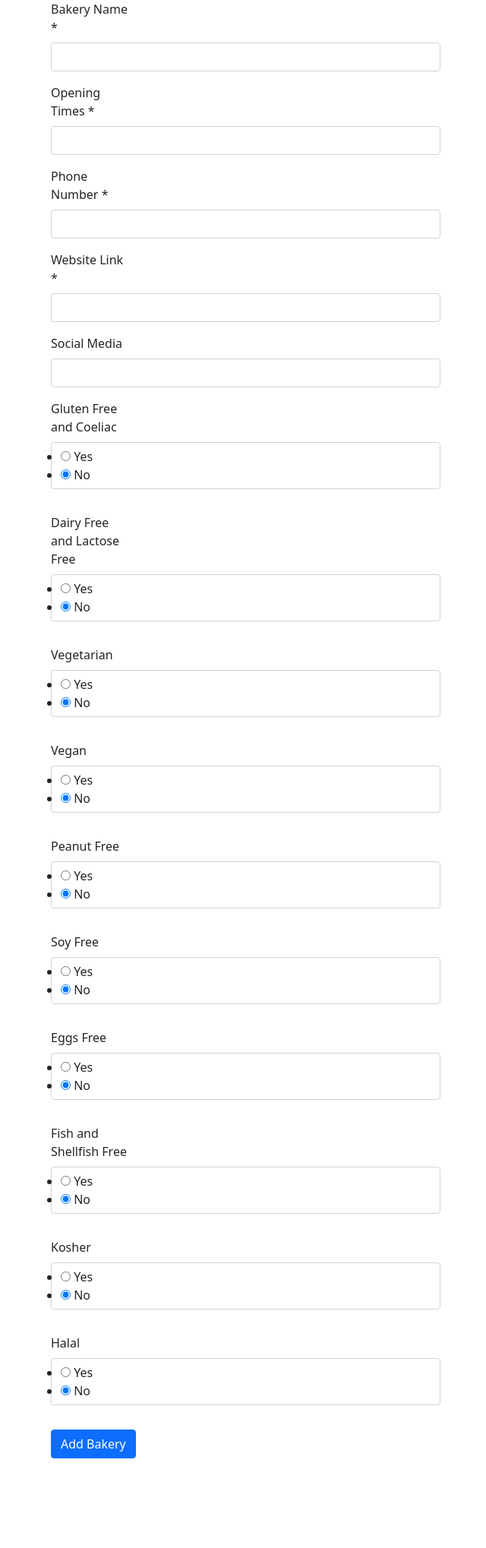
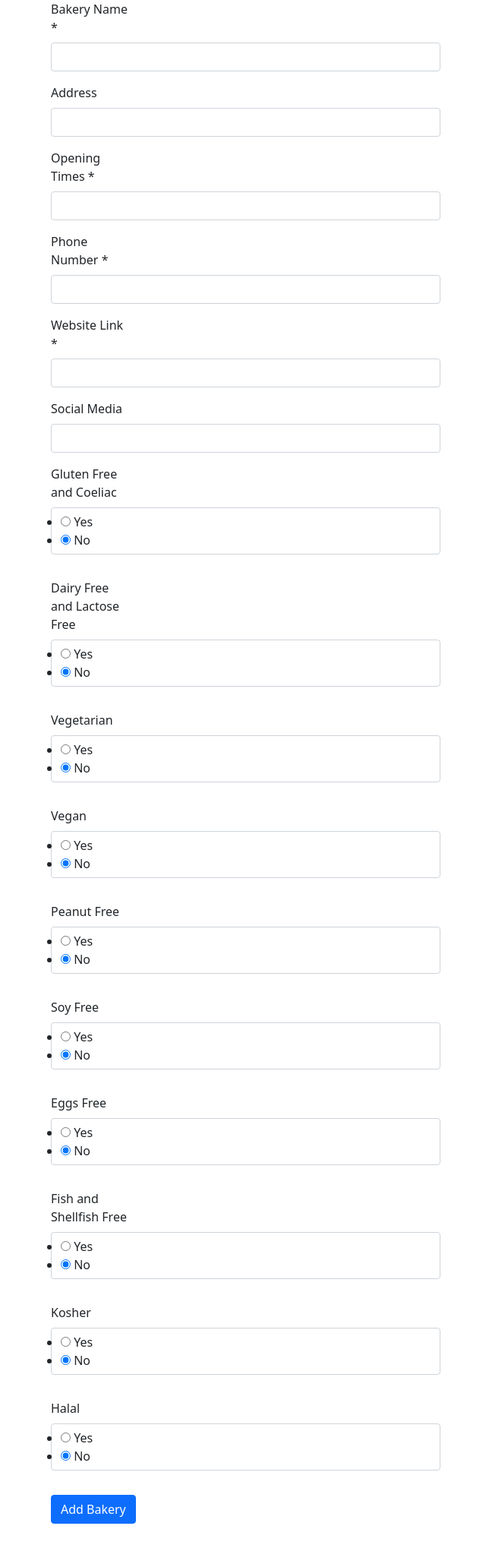
Before and after one commit to jocode678/Bakeries, a Flask app: page /new_bakery in a window 1280 px wide. Shown: the whole page at 76% size, without its empty margins (265-905 px from the left). Before the commit the page ends 1920 px from the top, so only its background shows below. Run offline with Flask 2, Linux system fonts and the light colour scheme.

Commit message:
address added to db Address table when new bakery added

```diff
--- a/cakemeapp/application/domain/bakeries.py
+++ b/cakemeapp/application/domain/bakeries.py
@@ -8,7 +8,7 @@ class Bakeries(db.Model):
     # the declarations below are important for turning the object into JSON
     id: int
     shop_name: str
-    address_ref: int
+    address_ref:str
     opening_times: str
     phone: str
     website: str
--- a/cakemeapp/application/forms/cakemeForms.py
+++ b/cakemeapp/application/forms/cakemeForms.py
@@ -10,13 +10,11 @@ from wtforms.validators import InputRequired, Length
 # how do we solve the foreign-key reference issue with forms?
 class BakeryOwnerForm(FlaskForm):
     shop_name = StringField('Bakery Name *')
-    # address_ref = StringField('Address')
+    address = StringField('Address')
     opening_times = StringField('Opening Times *')
     phone = StringField('Phone Number *')
     website = StringField('Website Link *', [validators.Length(min=1)])
     social_media = StringField("Social Media")
-    # dietary_ref = -> do a drop-down/options, populated from dietary_ref table
-    # INSTEAD of dietary_ref:
     gluten = RadioField('Gluten Free and Coeliac', choices=[("Yes"), ("No")], default="No")
     dairy_lactose = RadioField('Dairy Free and Lactose Free', choices=[("Yes"), ("No")], default="No")
     vegetarian = RadioField('Vegetarian', choices=[("Yes"), ("No")], default="No")
@@ -27,9 +25,6 @@ class BakeryOwnerForm(FlaskForm):
     fish_shell = RadioField('Fish and Shellfish Free', choices=[("Yes"), ("No")], default="No")
     kosher = RadioField('Kosher', choices=[("Yes"), ("No")], default="No")
     halal = RadioField('Halal', choices=[("Yes"), ("No")], default="No")
-    # dietary_ref = RadioField('Which dietary requirements do you cater for',
-                            #  choices=service.get_all_dietary_reqs()
-                            #  )
     # image =  -> how do you upload?
     submit = SubmitField('Add Bakery')
 
--- a/cakemeapp/application/routes.py
+++ b/cakemeapp/application/routes.py
@@ -10,6 +10,7 @@ from application.domain.customer_member import CustomerMember
 from application.domain.administrator import Administrator
 from application.domain.bakery_owner import BakeryOwner
 from application.domain.reviews import Reviews
+
 
 
 @app.route('/home')
@@ -38,7 +39,7 @@ def show_bakeries():
         error = "There are no bakeries to display"
     return render_template('bakery.html', bakeries=bakeries, message=error)
 
-# This is working now 25.4.22
+
 @app.route('/bakery/<int:bakery_id>', methods=['GET'])
 def show_bakery(bakery_id):
     error = ""
@@ -48,8 +49,6 @@ def show_bakery(bakery_id):
     return render_template('individual_bakery.html', bakery=bakery, message=error)
 
 
-
-# This is working now 25.4.22
 @app.route('/myprofile/<int:customer_id>', methods=['GET'])
 def show_customer_profile(customer_id):
     error = ""
@@ -67,8 +66,8 @@ def add_new_bakery():
 
     if request.method == 'POST':
         form = BakeryOwnerForm(request.form)
-        print(form.shop_name.data)
         shop_name = form.shop_name.data
+        address = form.address.data
         opening_times = form.opening_times.data
         phone = form.phone.data
         website = form.website.data
@@ -87,10 +86,14 @@ def add_new_bakery():
         if len(shop_name) == 0 or len(opening_times) == 0 or len(phone) == 0 or len(website) == 0 or len(social_media) == 0:
             error = "Please fill in all fields with a *"
         else:
-            bakery = Bakeries(shop_name=shop_name, opening_times=opening_times, phone=phone, website=website, social_media=social_media, gluten=gluten, dairy_lactose=dairy_lactose, vegetarian=vegetarian, vegan=vegan, peanut=peanut, soy=soy, eggs=eggs, fish_shell=fish_shell, kosher=kosher, halal=halal)
+            address_new = Address(street=address)
+            service.add_new_address(address_new)
+            new_address_id = service.get_address_id_4()
+            # Link address back to bakery to populate address_id
+            bakery = Bakeries(shop_name=shop_name, address_ref=new_address_id, opening_times=opening_times, phone=phone, website=website, social_media=social_media, gluten=gluten, dairy_lactose=dairy_lactose, vegetarian=vegetarian, vegan=vegan, peanut=peanut, soy=soy, eggs=eggs, fish_shell=fish_shell, kosher=kosher, halal=halal)
             service.add_new_bakery(bakery)
             bakeries = service.get_all_bakeries()
-            # change this below to the individual bakery page
+            # change this below to the individual bakery page. Or just a landing page saying "thanks for adding your bakery, your bakery ID is x"?
             return render_template('bakery.html', bakeries=bakeries, message=error)
     return render_template('new_bakery_form.html', form=form, message=error)
 
--- a/cakemeapp/application/templates/home.html
+++ b/cakemeapp/application/templates/home.html
@@ -6,7 +6,7 @@
     <meta name="viewport" content="width=device-width, initial-scale=1.0">
     <link href="https://cdn.jsdelivr.net/npm/bootstrap@5.1.3/dist/css/bootstrap.min.css" rel="stylesheet" integrity="sha384-1BmE4kWBq78iYhFldvKuhfTAU6auU8tT94WrHftjDbrCEXSU1oBoqyl2QvZ6jIW3" crossorigin="anonymous">
     <title>Nav bars</title>
-    <link rel="stylesheet" href="./..">
+    <link rel="stylesheet" href="static/styles.css">
 </head>
 <body>
     <h1>Cake Me</h1>
--- a/cakemeapp/application/templates/new_bakery_form.html
+++ b/cakemeapp/application/templates/new_bakery_form.html
@@ -15,6 +15,12 @@
             <div class = "mb-3">
                 <div class="col-md-2">{{ form.shop_name.label (class_="form-label") }}</div>
                 <div class="col-md-10">{{ form.shop_name (class_="form-control", size =32)}}</div>
+            </div>
+        </div>
+        <div class="row">
+            <div class = "mb-3">
+                <div class="col-md-2">{{ form.address.label (class_="form-label") }}</div>
+                <div class="col-md-10">{{ form.address(class_="form-control", size =32)}}</div>
             </div>
         </div>
         <div class="row">
```
Also changed, not shown: cakemeapp/application/dbScriptTest.py (+5 -6 lines), cakemeapp/application/domain/address.py (+8 -0 lines), cakemeapp/application/service.py (+48 -0 lines).
